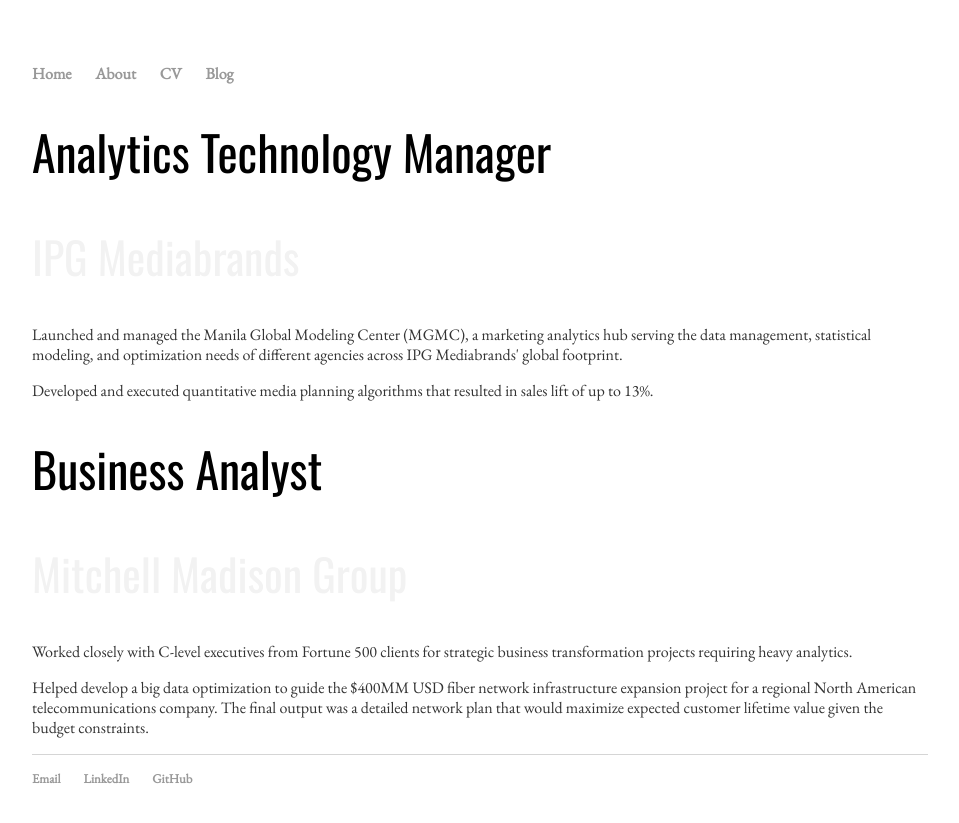
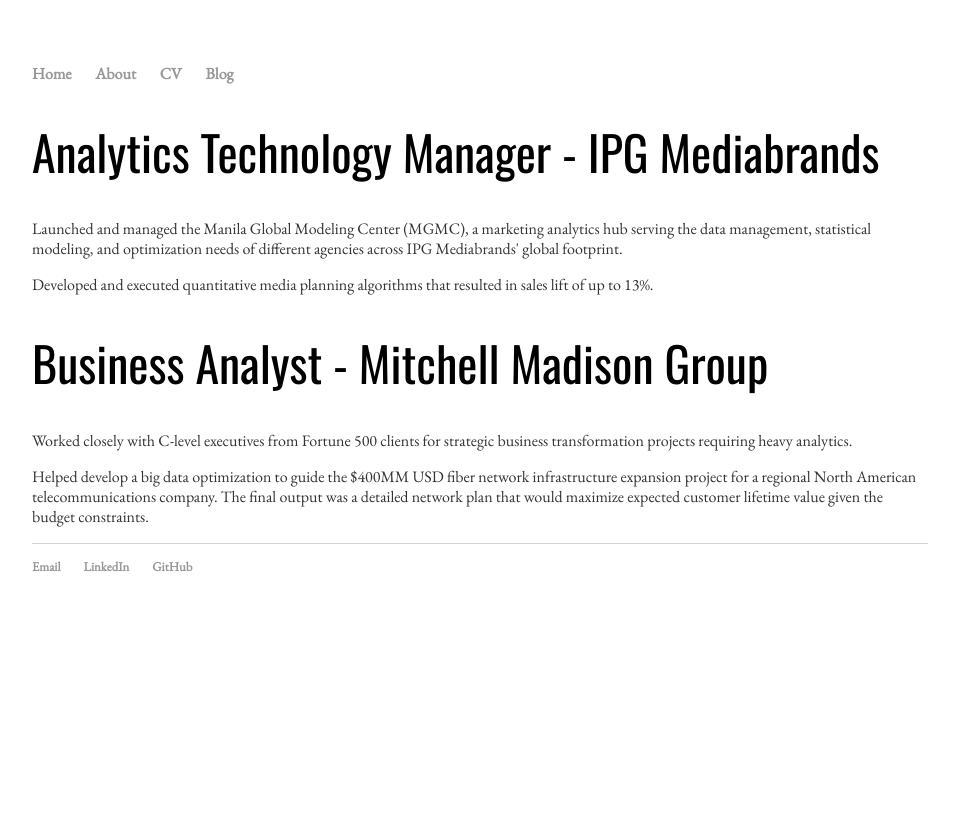
Before and after one commit to victorangeloblancada/victorangeloblancada.github.io-jekyll, a Jekyll site: the page built from cv/index.html, in a window 1280 px wide. Shown: the top 823 px of the page, without its empty margins (160-1119 px from the left). Built offline with Jekyll 4.4.1, drawn with Linux system fonts in a browser that asks for light colours.

Commit message:
Update index.html

```diff
--- a/cv/index.html
+++ b/cv/index.html
@@ -3,13 +3,11 @@
 title: Natural Problem Solver
 ---
 <div class="blurb">
-	<h1>Analytics Technology Manager</h1>
-	<h2>IPG Mediabrands</h2>
+	<h1>Analytics Technology Manager<span style="color=#999"> - IPG Mediabrands</span></h1>
 	<p>Launched and managed the Manila Global Modeling Center (MGMC), a marketing analytics hub serving the data management, statistical modeling, and optimization needs of different agencies across IPG Mediabrands' global footprint.</p>
 	<p>Developed and executed quantitative media planning algorithms that resulted in sales lift of up to 13%.</p>
 
-	<h1>Business Analyst</h1>
-	<h2>Mitchell Madison Group</h2>
+	<h1>Business Analyst<span style="color=#999"> - Mitchell Madison Group</span></h1>
 	<p>Worked closely with C-level executives from Fortune 500 clients for strategic business transformation projects requiring heavy analytics.</p>
 	<p>Helped develop a big data optimization to guide the $400MM USD fiber network infrastructure expansion project for a regional North American telecommunications company. The final output was a detailed network plan that would maximize expected customer lifetime value given the budget constraints.</p>
 </div><!-- /.blurb -->
```
